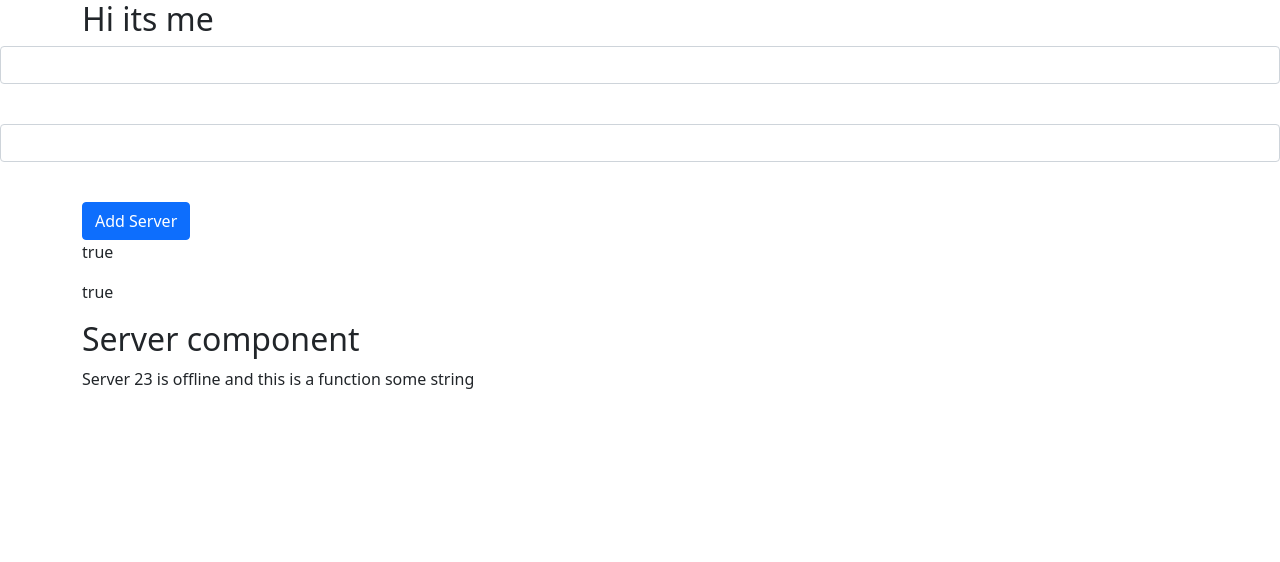
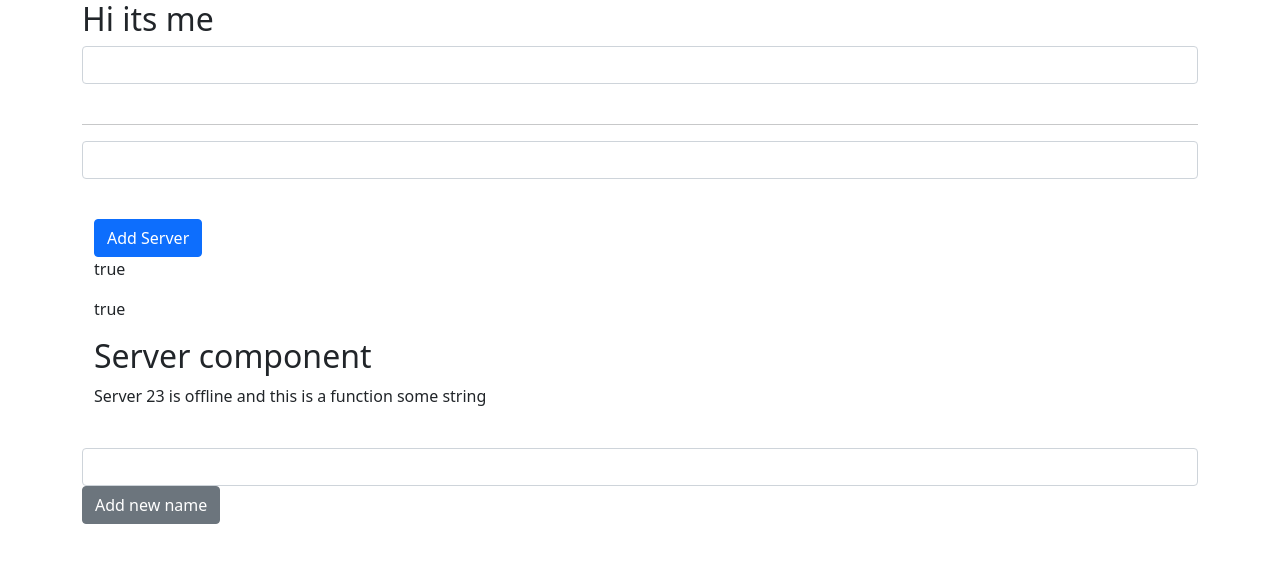
Before and after one commit to YuriiDzyuba/udem-ang, an Angular app: page / in a window 1280 px wide. Shown: the top 562 px of the page. Built offline with nearby package versions, Linux system fonts and the light colour scheme.

Commit message:
Add ngIf directive

```diff
--- a/src/app/app.component.html
+++ b/src/app/app.component.html
@@ -1,14 +1,14 @@
 <div class="container">
   <h2> {{title}}</h2>
 </div>
+<div class="container">
   <input
     type="text"
     class="form-control"
     (input)="onUpdateServerName($event)"
   >
-<p>{{ serverName }}</p>
   <br>
-
+  <hr>
   <input
     type="text"
     class="form-control"
@@ -25,3 +25,21 @@ class="form-control"
     <server-comp></server-comp>
 
   </div>
+  <p>{{ serverName }}</p>
+  <br>
+
+</div>
+
+<div class="container">
+  <input type="text"
+  class="form-control"
+  [(ngModel)]="newName"
+  >
+
+  <button
+  class="btn btn-secondary"
+  [disabled]="allowNewName"
+  (click)="onCreateNewName()"
+  >Add new name</button>
+  <p *ngIf="isNewNameCreated">New name was created {{ newName }}</p>
+</div>
--- a/src/app/app.component.ts
+++ b/src/app/app.component.ts
@@ -10,6 +10,10 @@ export class AppComponent {
   addNewServer: boolean = false
   serverName:string = ''
   hostName:string = ''
+  newName = ''
+  allowNewName: boolean = false
+  isNewNameCreated: boolean = false;
+
 
   constructor() {
     setInterval(()=>{
@@ -20,4 +24,9 @@ export class AppComponent {
   onUpdateServerName(event){
     this.serverName = (<HTMLInputElement>event.target).value
   }
+
+  onCreateNewName(){
+    this.allowNewName = true
+    this.isNewNameCreated = true
+  }
 }
```
Lines whose indentation alone changed are shown as unchanged.
